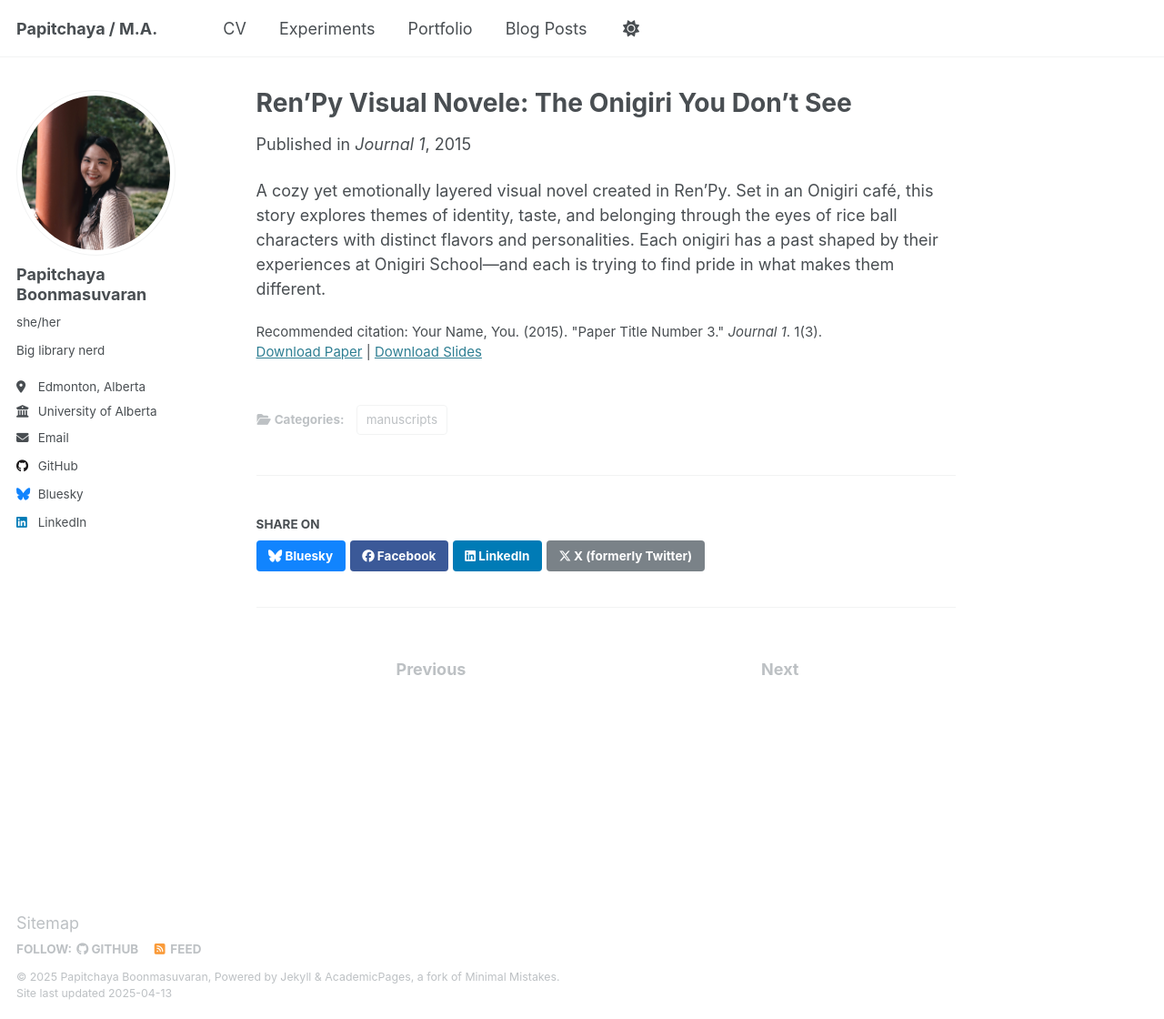
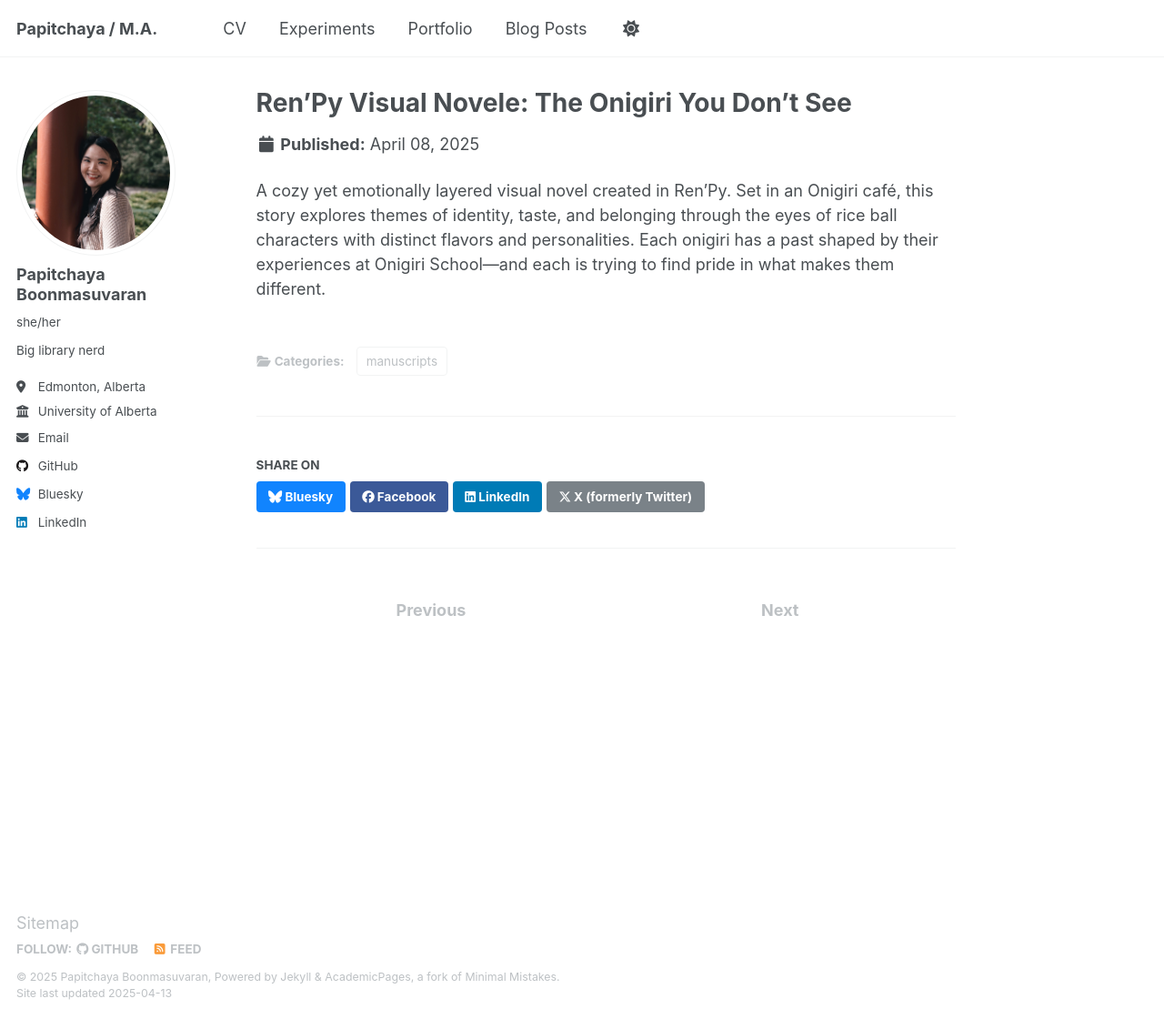
Before and after one commit to 4thpapitch/thedigitalme, a Jekyll site: the page built from _experiments/renpy_onigiri.md, in a window 1280 px wide and 1120 px high. Shown: the whole window at 91% size. Built offline with Jekyll 4.4.1, drawn with Linux system fonts in a browser that asks for light colours.

Commit message:
Update renpy_onigiri.md

```diff
--- a/_experiments/renpy_onigiri.md
+++ b/_experiments/renpy_onigiri.md
@@ -4,11 +4,7 @@ collection: experiments
 category: manuscripts
 permalink: /experiments/renpy_onigiri
 excerpt: 'Visual Novel by RenPy'
-date: 2015-10-01
-venue: 'Journal 1'
-slidesurl: 'http://academicpages.github.io/files/slides3.pdf'
-paperurl: 'http://academicpages.github.io/files/paper3.pdf'
-citation: 'Your Name, You. (2015). &quot;Paper Title Number 3.&quot; <i>Journal 1</i>. 1(3).'
+date: 2025-04-08
 ---
 
 A cozy yet emotionally layered visual novel created in Ren'Py. Set in an Onigiri café, this story explores themes of identity, taste, and belonging through the eyes of rice ball characters with distinct flavors and personalities. Each onigiri has a past shaped by their experiences at Onigiri School—and each is trying to find pride in what makes them different.
```
